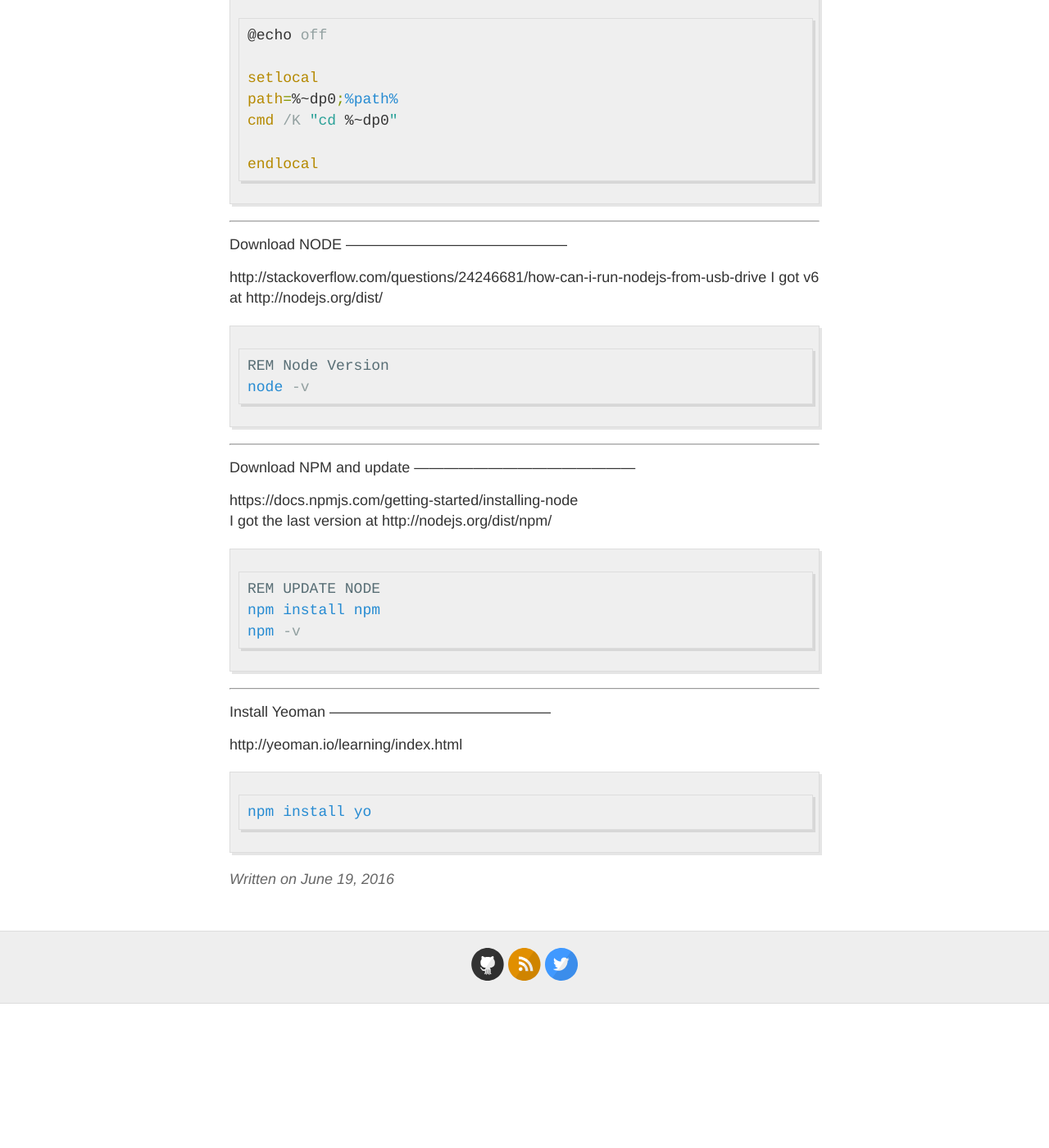
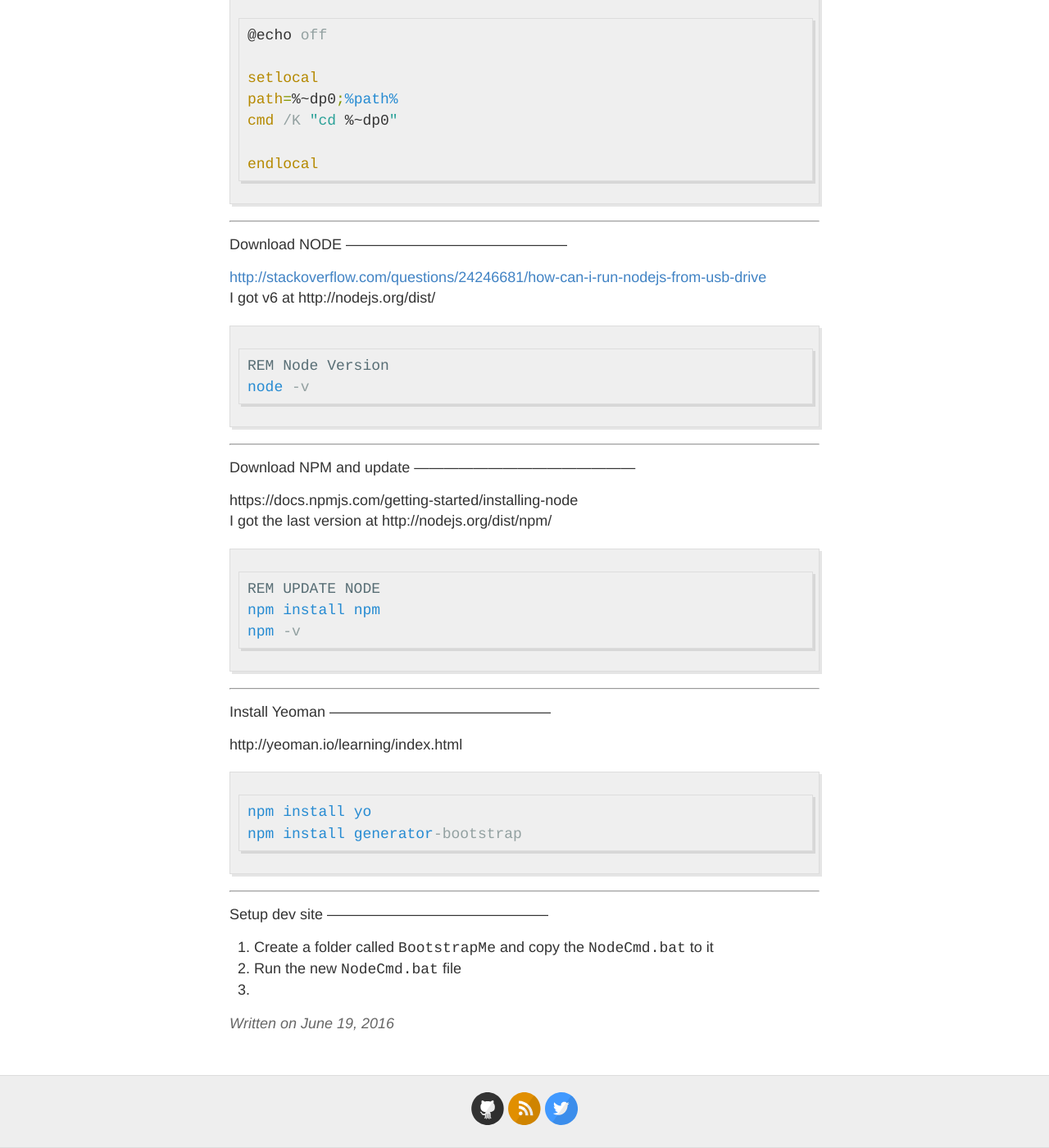
Before and after one commit to FinnAngelo/FinnAngelo.github.io, a Jekyll site: the page built from _posts/2016-06-19-009-Create-the-Bootstraps.md, in a window 1280 px wide and 1400 px high, scrolled down 529 px. Shown: the whole window at 82% size. Built offline with Jekyll 4.4.1, drawn with Linux system fonts in a browser that asks for light colours; Markdown is read by kramdown in place of the engine named in the settings; before the commit the page ends 1753 px from its top, so only the background shows below that.

Commit message:
Added Linereturns

````diff
--- a/_posts/2016-06-19-009-Create-the-Bootstraps.md
+++ b/_posts/2016-06-19-009-Create-the-Bootstraps.md
@@ -29,7 +29,7 @@ endlocal
 Download NODE
 ---------------------------------------------
 
-http://stackoverflow.com/questions/24246681/how-can-i-run-nodejs-from-usb-drive
+<http://stackoverflow.com/questions/24246681/how-can-i-run-nodejs-from-usb-drive>
 I got v6 at http://nodejs.org/dist/
 
 ```bat
@@ -58,4 +58,13 @@ http://yeoman.io/learning/index.html
 
 ```bat
 npm install yo
+npm install generator-bootstrap
 ```
+
+---------------------------------------------
+Setup dev site
+---------------------------------------------
+
+01. Create a folder called `BootstrapMe` and copy the `NodeCmd.bat` to it
+02. Run the new `NodeCmd.bat` file
+03.
````
